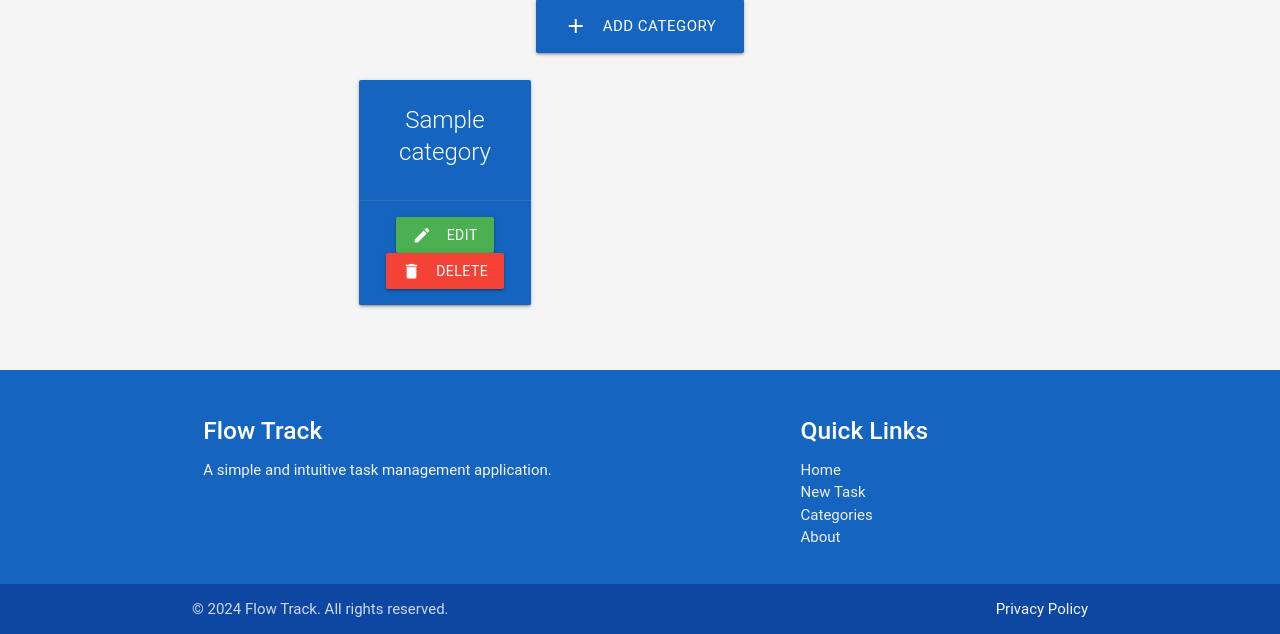
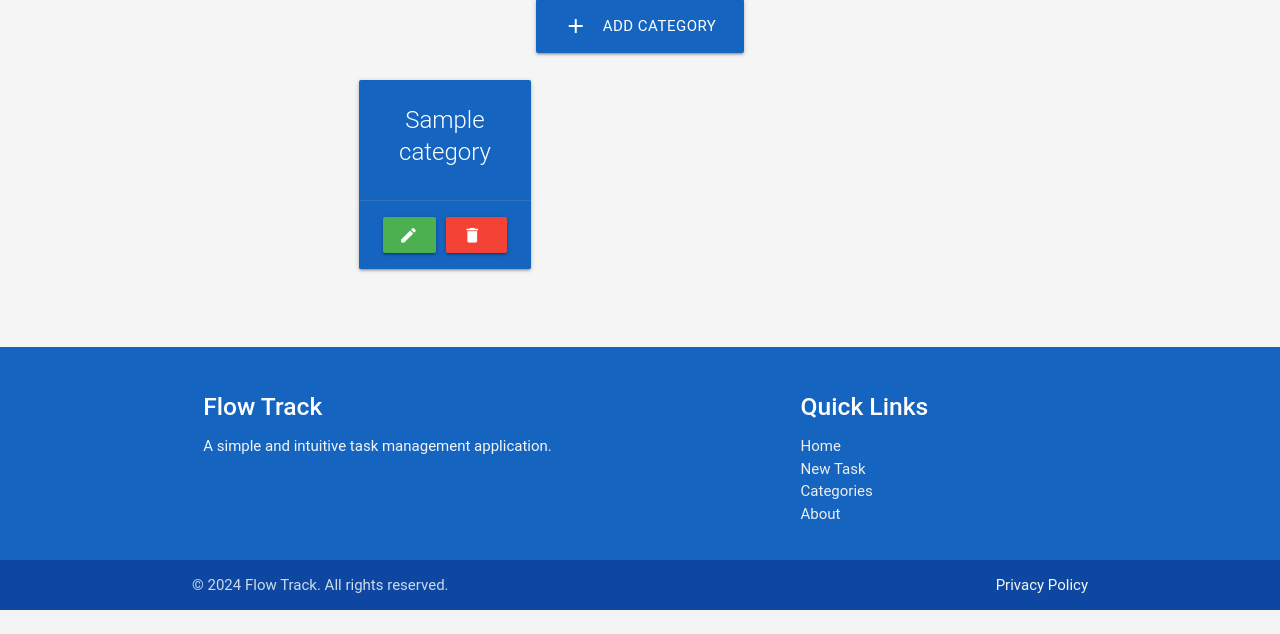
Before and after one commit to yosephdev/flow-track, a Python web app: template taskmanager/templates/categories.html in a window 1280 px wide. Shown: the part 190-824 px from the top of the page. After the commit the page ends 800 px from the top, so only its background shows below. Run offline with Jinja, Linux system fonts and the light colour scheme; the template is opened without the code that fills it: most values are stand-ins (such as "Sample title", 1, 10 or a date in 2020).

Commit message:
style: Add styling for card action buttons

```diff
--- a/taskmanager/static/css/style.css
+++ b/taskmanager/static/css/style.css
@@ -37,6 +37,17 @@ body {
     background-color: #0d47a1;
   }
 
+  /** Card style **/
+
+  .card-action {
+    display: flex;
+    justify-content: center;
+  }
+
+  .btn-margin-right {
+    margin-right: 10px;
+  }
+
   /* Footer */
   footer.page-footer {
     background-color: #1565c0;
```
